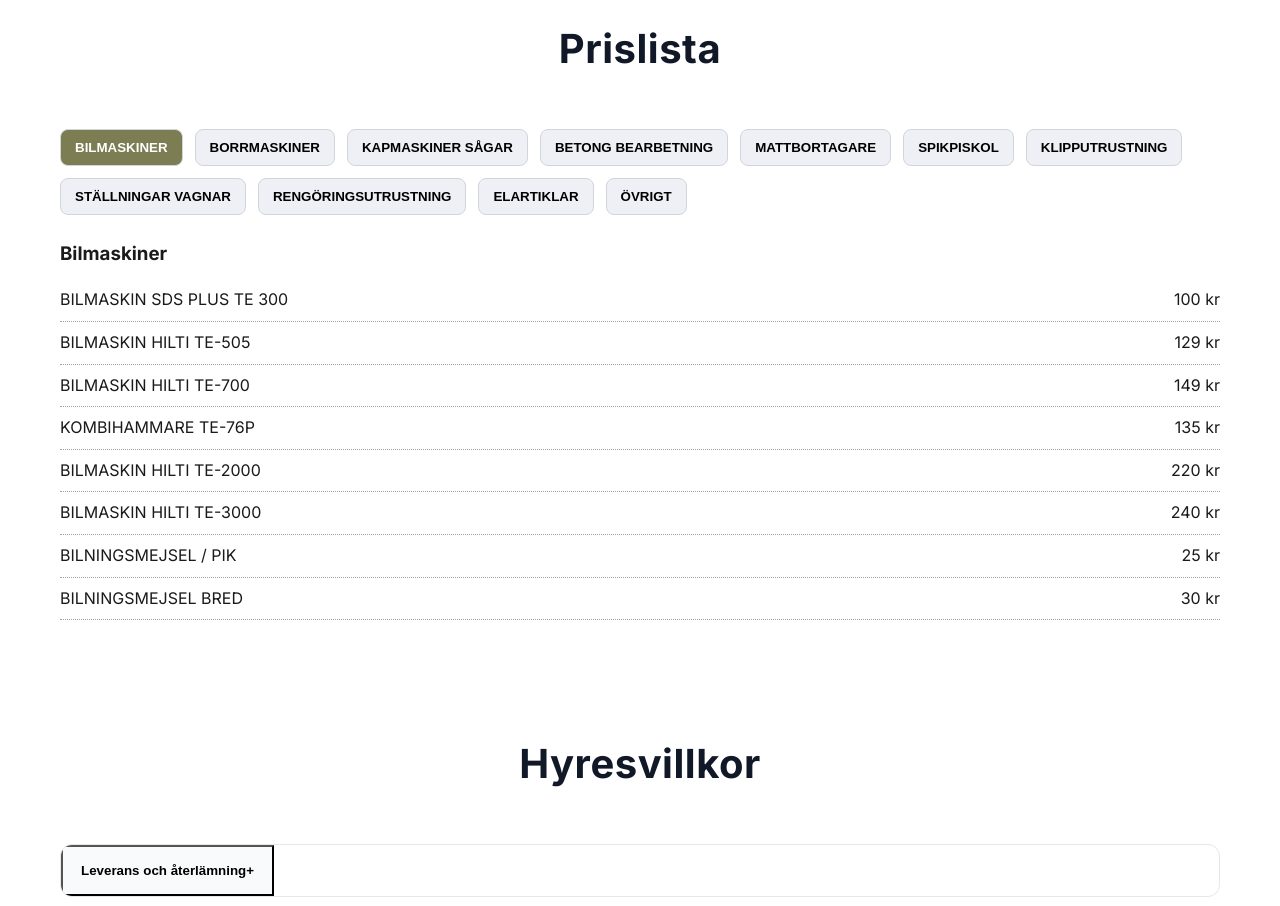
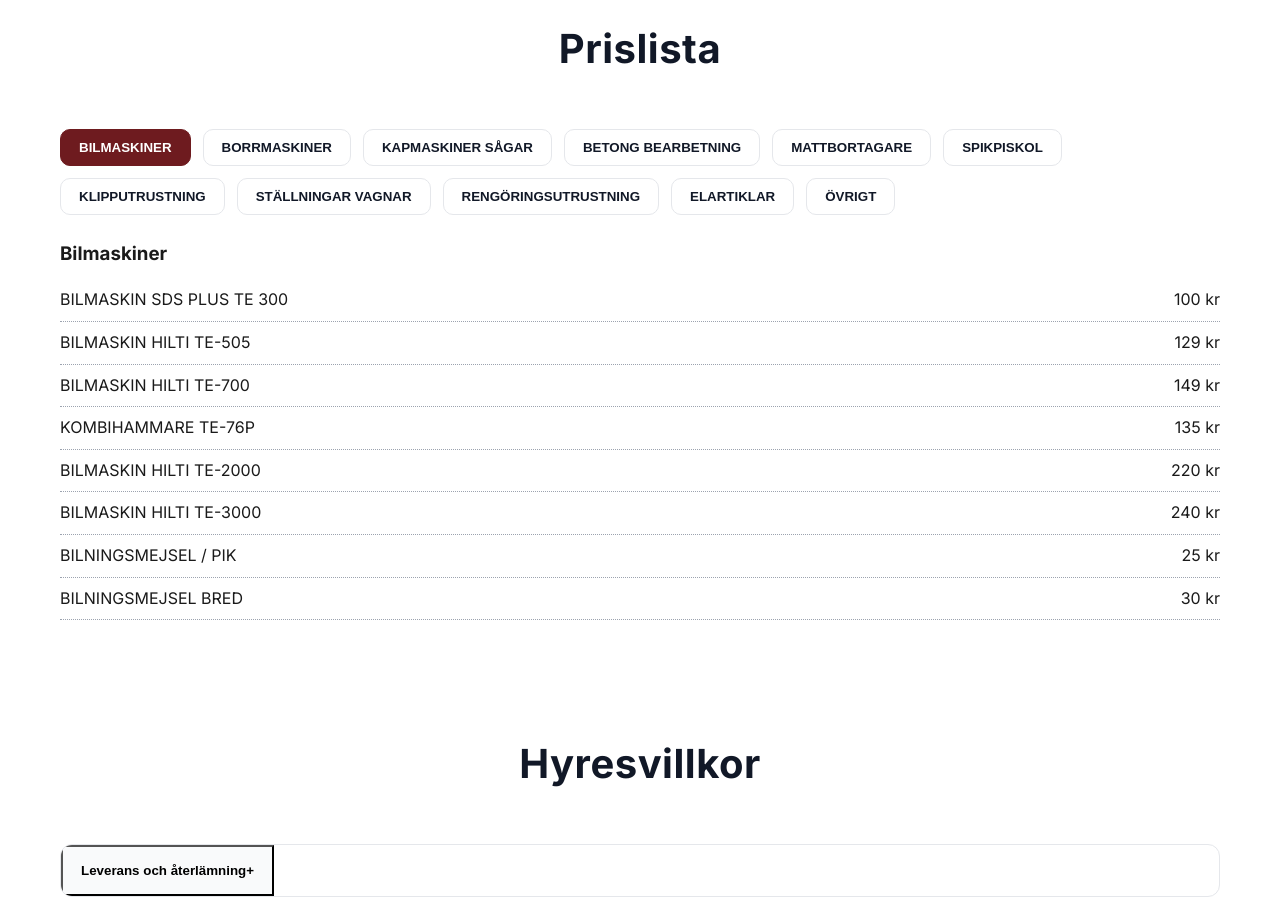
Before and after one commit to Adr1anr1/M.P.A.B, a React (Vite) app: page / in a window 1280 px wide. Shown: the part 2640-3546 px from the top of the page. Built offline with nearby package versions, Linux system fonts and the light colour scheme.

Commit message:
Ändra knappar till rött

```diff
--- a/src/index.css
+++ b/src/index.css
@@ -313,16 +313,21 @@ html {
 }
 
 .tab-btn {
-  background: #eef0f6;
-  border: 1px solid #d1d5db;
-  border-radius: 8px;
-  padding: 10px 14px;
+  background: #fff;
+  border: 1px solid #e5e7eb;
+  border-radius: 10px;
+  padding: 10px 18px;
   font-weight: 700;
+  color: #111827;
+  cursor: pointer;
+  transition: all 0.2s ease;
 }
 
-.tab-btn.active {
-  background: #7d7d53;
-  color: #fff;
+.tab-btn.active,
+.tab-btn:hover {
+  background: #6e1b1f;
+  color: #ffffff;
+  border-color: #6e1b1f;
 }
 
 .price-grid {
```
